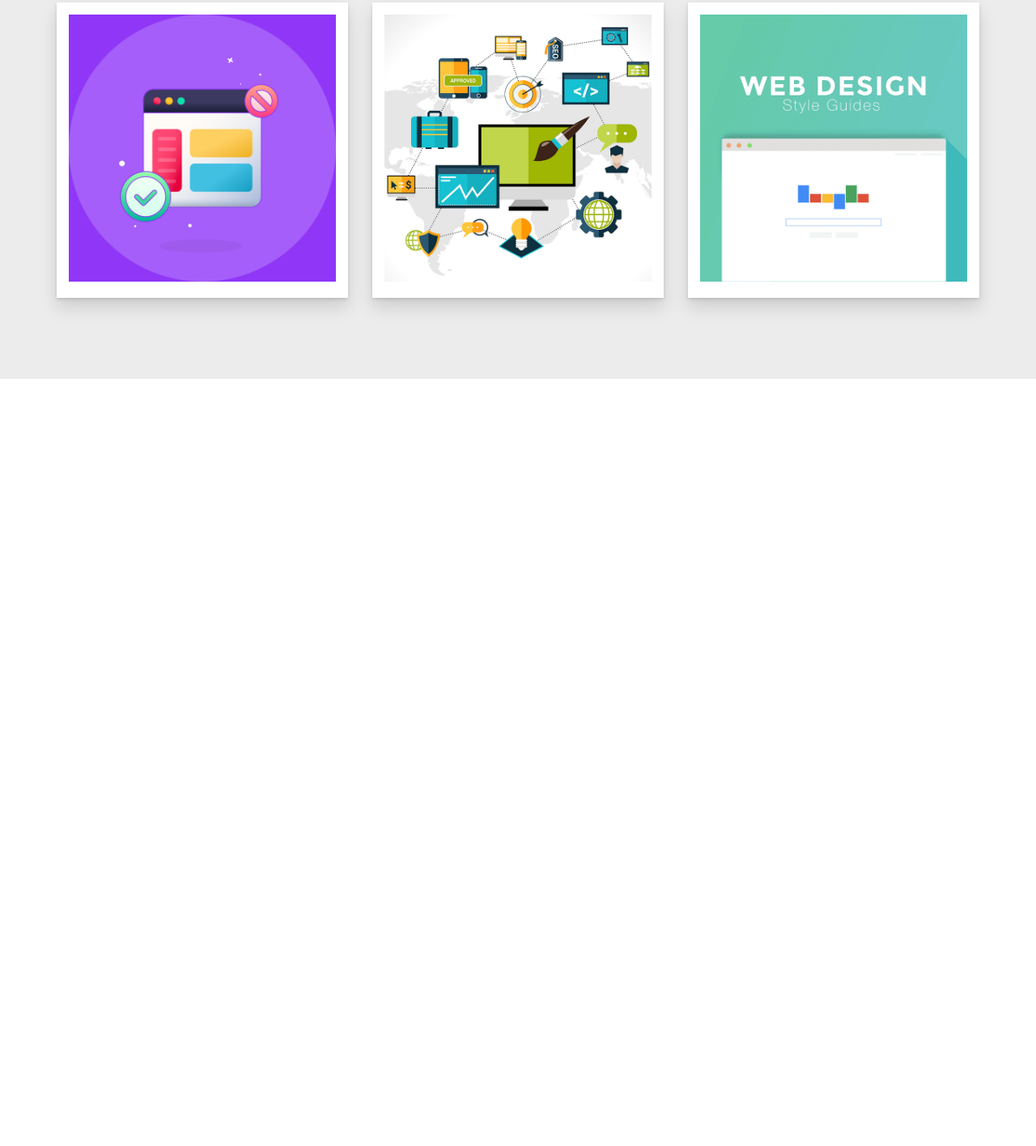
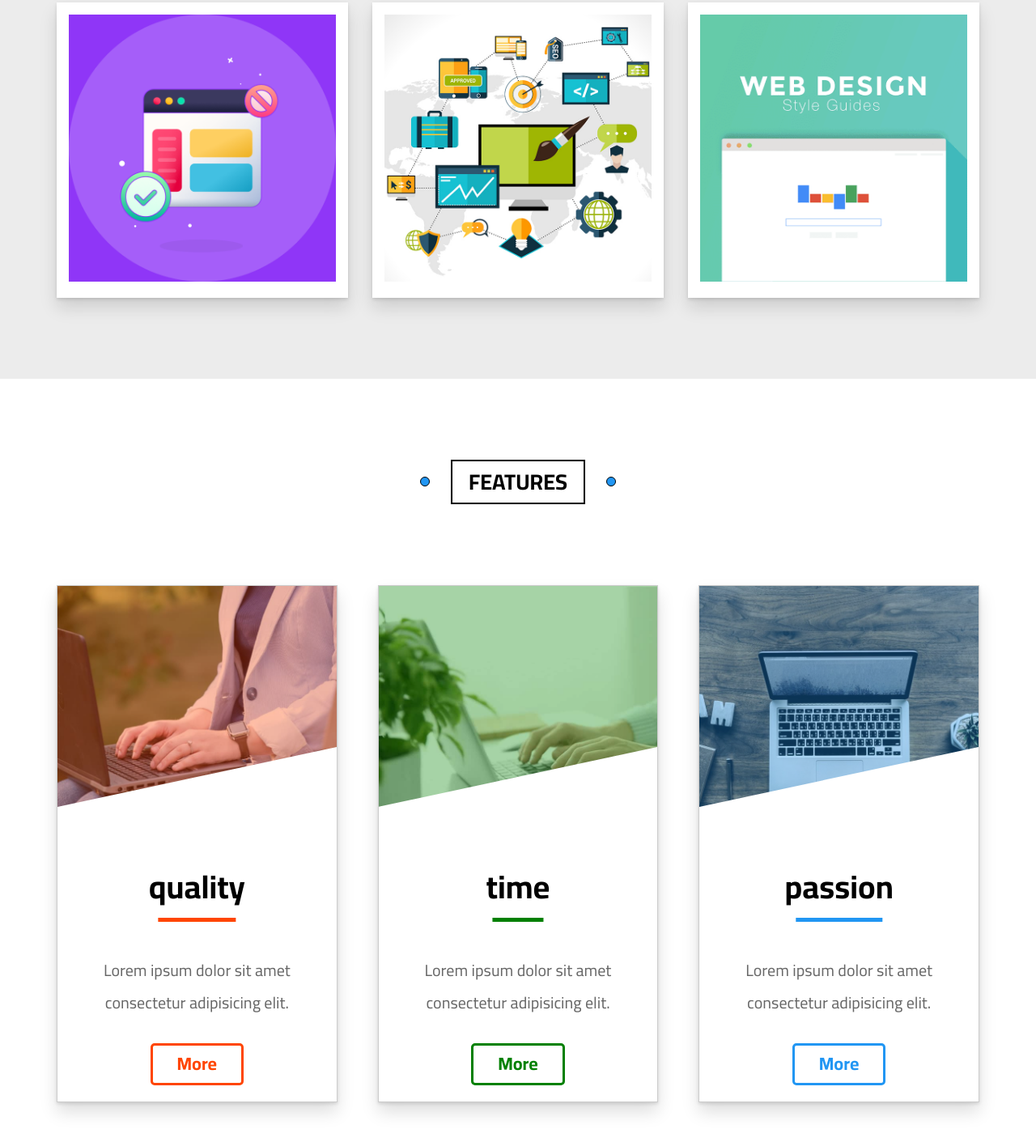
Before and after one commit to Majed-Abumathkour/template-three, a plain HTML site: page index.html in a window 1280 px wide. Shown: the part 2625-4041 px from the top of the page at 81% size. Before the commit the page ends 3093 px from the top, so only its background shows below. Drawn offline with Linux system fonts and the light colour scheme.

Commit message:
Creating the Features Section

```diff
--- a/css/as-goals.css
+++ b/css/as-goals.css
@@ -11,6 +11,7 @@
   --main-color: #2196f3;
   --main-color-alt: #1787e0;
   --text-color: #666666;
+  --border-color: #ccc;
   /* backgrounds */
   --main-background-color: #fafafa;
   --secondary-background-color: #ececec;
@@ -26,7 +27,7 @@
   --secondary-animation-duration: 1.5s;
   /* border-radius */
   --main-border-radius: 5px;
-  --secondary-border-radius: 5px;
+  --secondary-border-radius: 3px;
   /* height */
   --header-height: 70px;
 }
@@ -578,7 +579,6 @@ header .meag-menu .other-links li a i {
   background-color: rgba(255 255 255 / 20%);
   z-index: 1;
   opacity: 0;
-
 }
 
 .galary .box:hover .image:after {
@@ -591,10 +591,192 @@ header .meag-menu .other-links li a i {
 }
 
 .galary .box:hover .image img {
- transform: rotate(5deg) scale(1.25);
+  transform: rotate(5deg) scale(1.25);
 }
 
 /* ______________________________________ End Galary ______________________________________ */
+
+/* ______________________________________ Start Features ______________________________________ */
+
+.features {
+  padding-top: var(--section-padding);
+  padding-bottom: var(--section-padding);
+  background-color: white;
+}
+
+.features .container {
+  display: grid;
+  grid-template-columns: repeat(auto-fill, minmax(300px, 1fr));
+  gap: 50px;
+}
+
+.features .feature {
+  border: 1px solid var(--border-color);
+  text-align: center;
+  box-shadow: 0px 12px 20px 0px rgb(0 0 0 / 13%),
+    0px 2px 4px 0px rgb(0 0 0 / 12%);
+}
+
+.features .feature .img-holder {
+  position: relative;
+  overflow: hidden;
+}
+
+.features .feature .img-holder::before {
+  content: "";
+  position: absolute;
+  bottom: 0;
+  right: 0;
+  border-color: transparent transparent white transparent;
+  border-style: solid;
+  border-width: 0px 0px 150px 700px;
+  transition-duration: calc(var(--main-transition-duration) / 2);
+  z-index: 3;
+}
+
+.features .feature:hover .img-holder::before {
+  left: 0;
+  border-width: 0px 700px 100px 0px;
+}
+
+.features .feature .img-holder::after {
+  content: "";
+  width: 100%;
+  height: 100%;
+  position: absolute;
+  top: -1px;
+  left: 0;
+  opacity: 0.35;
+  transition-duration: calc(var(--main-transition-duration) / 2);
+}
+
+.features .feature:hover .img-holder::after {
+  opacity: 0.3;
+}
+
+.features .quality .img-holder::after {
+  background-color: orangered;
+}
+
+.features .time .img-holder::after {
+  background-color: green;
+}
+
+.features .passion .img-holder::after {
+  background-color: var(--main-color);
+}
+
+.features .feature .img-holder img {
+  max-width: 100%;
+}
+
+.features .feature h2 {
+  width: fit-content;
+  margin: 0 auto 40px;
+  font-size: 40px;
+  padding-bottom: 20px;
+  position: relative;
+}
+
+.features .feature h2:after {
+  content: "";
+  position: absolute;
+  height: 5px;
+  width: 80%;
+  bottom: 0;
+  left: 50%;
+  transform: translateX(-50%);
+  transition-duration: calc(var(--main-transition-duration) / 2);
+}
+
+.features .feature:hover h2:after {
+  width: 120%;
+}
+
+.features .quality h2:after {
+  background-color: orangered;
+}
+
+.features .time h2:after {
+  background-color: green;
+}
+
+.features .passion h2:after {
+  background-color: var(--main-color);
+}
+
+.features .feature p {
+  padding: 0 30px;
+  margin-bottom: 30px;
+  color: var(--text-color);
+  font-size: 20px;
+  line-height: var(--paragraph-line-height);
+}
+
+.features .feature a {
+  text-transform: capitalize;
+  font-weight: bold;
+  font-size: 22px;
+  background: transparent;
+  display: block;
+  max-width: fit-content;
+  margin: 0 auto 20px;
+  padding: 10px 30px;
+  border: 3px solid transparent;
+  border-radius: var(--main-border-radius);
+  overflow: hidden;
+  position: relative;
+  z-index: 1;
+  transition-duration: calc(var(--main-transition-duration) / 2);
+}
+
+.features .feature:hover a {
+  color: white;
+}
+
+.features .feature a::after {
+  content: "";
+  position: absolute;
+  top: 0;
+  left: 0;
+  width: 0;
+  height: 100%;
+  z-index: -1;
+  transition-duration: calc(var(--main-transition-duration) / 2);
+}
+
+.features .feature:hover a::after {
+  width: 100%;
+}
+
+.features .quality a::after {
+  background-color: orangered;
+}
+
+.features .time a::after {
+  background-color: green;
+}
+
+.features .passion a::after {
+  background-color: var(--main-color);
+}
+
+.features .quality a {
+  color: orangered;
+  border-color: orangered;
+}
+
+.features .time a {
+  color: green;
+  border-color: green;
+}
+
+.features .passion a {
+  color: var(--main-color);
+  border-color: var(--main-color);
+}
+
+/* ______________________________________ End Features ______________________________________ */
 
 /* ______________________________________ Start Animation ______________________________________ */
 @keyframes up-and-down {
@@ -632,8 +814,9 @@ header .meag-menu .other-links li a i {
 }
 
 @keyframes flashing {
-  0%, 40% {
-    opacity: 1
+  0%,
+  40% {
+    opacity: 1;
   }
 
   100% {
--- a/index.html
+++ b/index.html
@@ -224,24 +224,70 @@
       <h2 class="main-title">gallary</h2>
       <div class="container">
         <div class="box">
-          <div class="image"><img src="images/gallery-01.png" alt="galary-image"></div>
+          <div class="image">
+            <img src="images/gallery-01.png" alt="galary-image" />
+          </div>
         </div>
         <div class="box">
-          <div class="image"><img src="images/gallery-02.png" alt="galary-image"></div>
+          <div class="image">
+            <img src="images/gallery-02.png" alt="galary-image" />
+          </div>
         </div>
         <div class="box">
-          <div class="image"><img src="images/gallery-03.jpg" alt="galary-image"></div>
+          <div class="image">
+            <img src="images/gallery-03.jpg" alt="galary-image" />
+          </div>
         </div>
         <div class="box">
-          <div class="image"><img src="images/gallery-04.png" alt="galary-image"></div>
+          <div class="image">
+            <img src="images/gallery-04.png" alt="galary-image" />
+          </div>
         </div>
         <div class="box">
-          <div class="image"><img src="images/gallery-05.jpg" alt="galary-image"></div>
+          <div class="image">
+            <img src="images/gallery-05.jpg" alt="galary-image" />
+          </div>
         </div>
         <div class="box">
-          <div class="image"><img src="images/gallery-06.png" alt="galary-image"></div>
+          <div class="image">
+            <img src="images/gallery-06.png" alt="galary-image" />
+          </div>
         </div>
-
+      </div>
+    </div>
+    <div class="features" id="features">
+      <h2 class="main-title">features</h2>
+      <div class="container">
+        <div class="feature quality">
+          <div class="img-holder">
+            <img src="images/features-01.jpg" alt="features-01" />
+          </div>
+          <h2>quality</h2>
+          <p>
+            Lorem ipsum dolor sit amet consectetur adipisicing elit.
+          </p>
+          <a href="#">more</a>
+        </div>
+        <div class="feature time">
+          <div class="img-holder">
+            <img src="images/features-02.jpg" alt="features-01" />
+          </div>
+          <h2>time</h2>
+          <p>
+            Lorem ipsum dolor sit amet consectetur adipisicing elit.
+          </p>
+          <a href="#">more</a>
+        </div>
+        <div class="feature passion">
+          <div class="img-holder">
+            <img src="images/features-03.jpg" alt="features-01" />
+          </div>
+          <h2>passion</h2>
+          <p>
+            Lorem ipsum dolor sit amet consectetur adipisicing elit.
+          </p>
+          <a href="#">more</a>
+        </div>
       </div>
     </div>
   </body>
```
